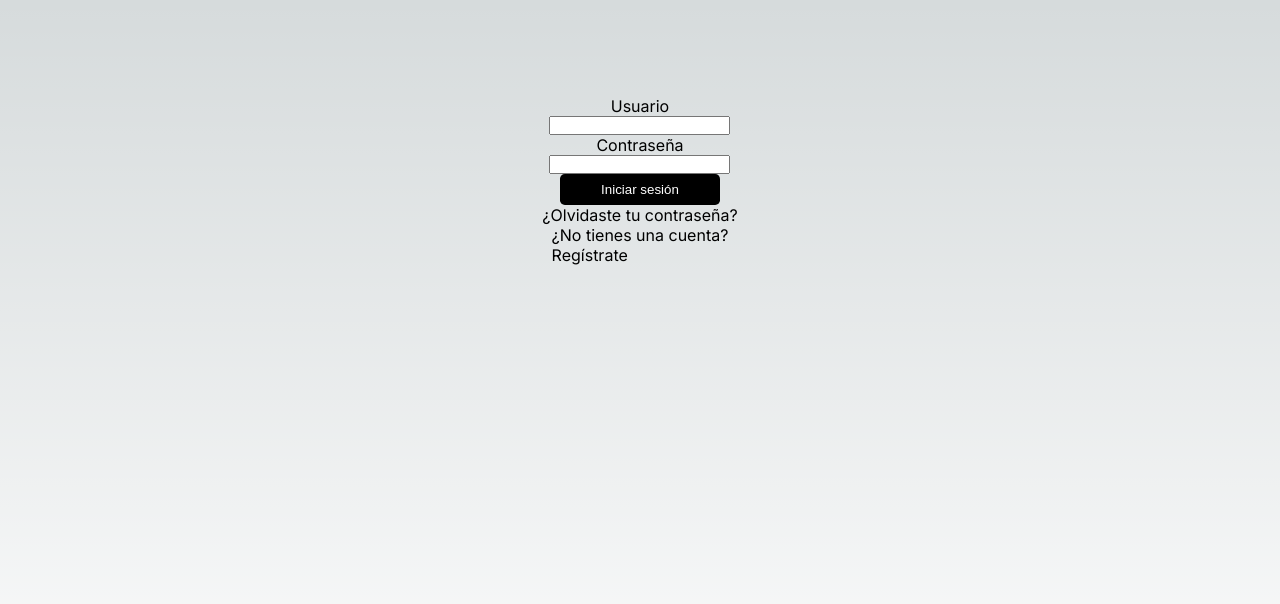
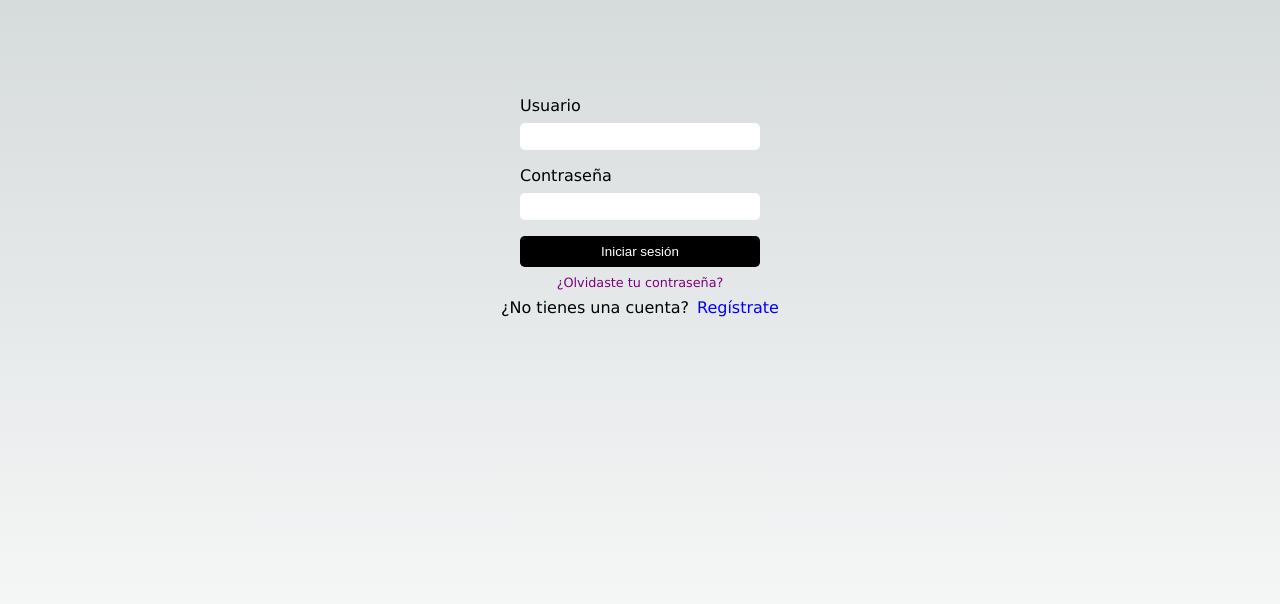
Before and after one commit to marianalopezeikilis/nextapp-dev, a Next.js app: page / in a window 1280 px wide. Shown: the top 604 px of the page. Built offline with nearby package versions, Linux system fonts and the light colour scheme.

Commit message:
refactor to improve accesibility in login page

```diff
--- a/src/app/page.module.css
+++ b/src/app/page.module.css
@@ -5,20 +5,56 @@
   align-items: center;
   padding: 6rem;
   min-height: 100vh;
+  font-family: Verdana, Geneva, Tahoma, sans-serif;
+}
+
+.login {
+  display: flex;
+  flex-direction: column;
+  align-items: center;
+  height: 50vh;
+  width: 50vw;
 }
 
 .container{
   display: flex;
   flex-direction: column;
-  align-items: center;
-  height: 50vh;
 }
-.btnblack{
+
+.row {
+  display: flex;
+  flex-direction: row;
+}
+
+.label {
+  font-size: 1rem;
+  margin-bottom: 0.5rem;
+}
+
+.input {
+  border-style: none;
+  height: 1.7rem;
+  width: 15rem;
+  margin-bottom: 1rem;
+  border-radius: 0.3rem;
+}
+
+.btnblack {
   background-color: black;
   color: white;
-  width: 10rem;
+  width: 15rem;
   border-style: none;
   border-radius: 0.3rem;
-  padding: 0.5rem 2rem
+  padding: 0.5rem 2rem;
+}
 
+.a{
+  color: purple;
+  font-size: 0.8rem;
+  padding: 0.5rem;
 }
+
+.aRegister{
+  color: blue;
+  margin-left: 0.5rem;
+}
--- a/src/app/page.tsx
+++ b/src/app/page.tsx
@@ -4,18 +4,24 @@ import React from "react";
 export default function Home() {
   return (
     <main className={styles.main}>
-      <div className={styles.container}>
-        <label htmlFor="">Usuario</label>
-        <input type="text" />
-        <label htmlFor="">Contraseña</label>
-        <input type="text" />
+      <section className={styles.login}>
+        <form className={styles.container}>
+          <label htmlFor="user" className={styles.label}>
+            Usuario
+          </label>
+          <input type="email" id="user" className={styles.input} />
+          <label htmlFor="password" className={styles.label}>
+            Contraseña
+          </label>
+          <input type="password" id="password" className={styles.input} />
+        </form>
         <button className={styles.btnblack}>Iniciar sesión</button>
-        <a href="">¿Olvidaste tu contraseña?</a>
-        <div>
+        <a href="" className={styles.a} >¿Olvidaste tu contraseña?</a>
+        <div className={styles.row}>
           <p>¿No tienes una cuenta?</p>
-          <a href="">Regístrate</a>
+          <a href="" className={styles.aRegister}>Regístrate</a>
         </div>
-      </div>
+      </section>
     </main>
   );
 }
```
